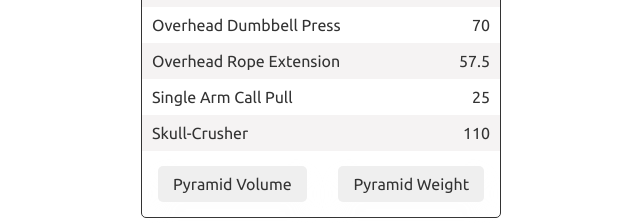
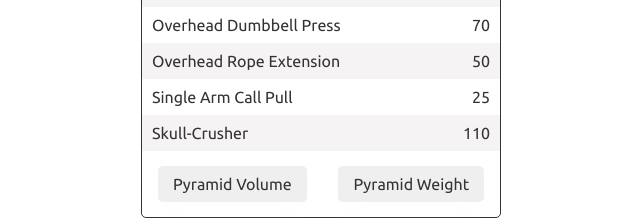
Before and after one commit to menwacodes/menwacodes.github.io, a plain HTML site: page index.html in a window 1280 px wide. Shown: the part 3130-3353 px from the top of the page, 319-959 px from the left. Drawn offline with Linux system fonts and the light colour scheme.

Commit message:
Update index.html
Updated triceps

```diff
--- a/index.html
+++ b/index.html
@@ -298,7 +298,7 @@
                     </section>
                     <section class="card__item">
                         <div class="card__item__description">Overhead rope extension</div>
-                        <div class="card__item__weight">57.5</div>
+                        <div class="card__item__weight">50</div>
                     </section>
                     <section class="card__item">
                         <div class="card__item__description">Single arm call pull</div>
```
